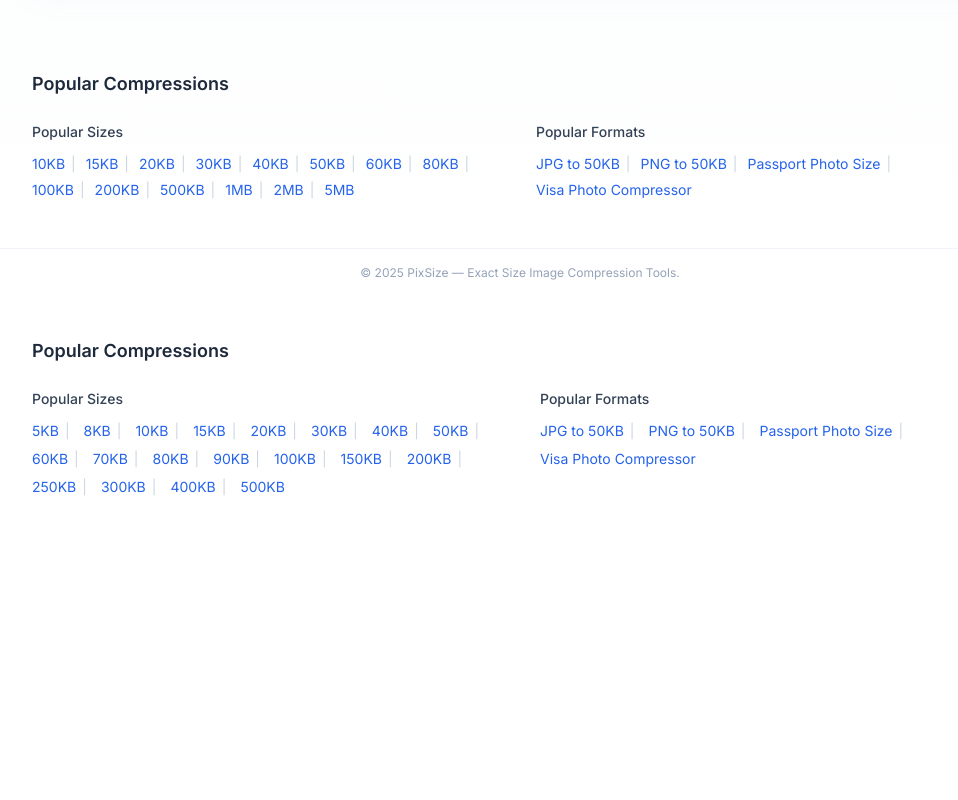
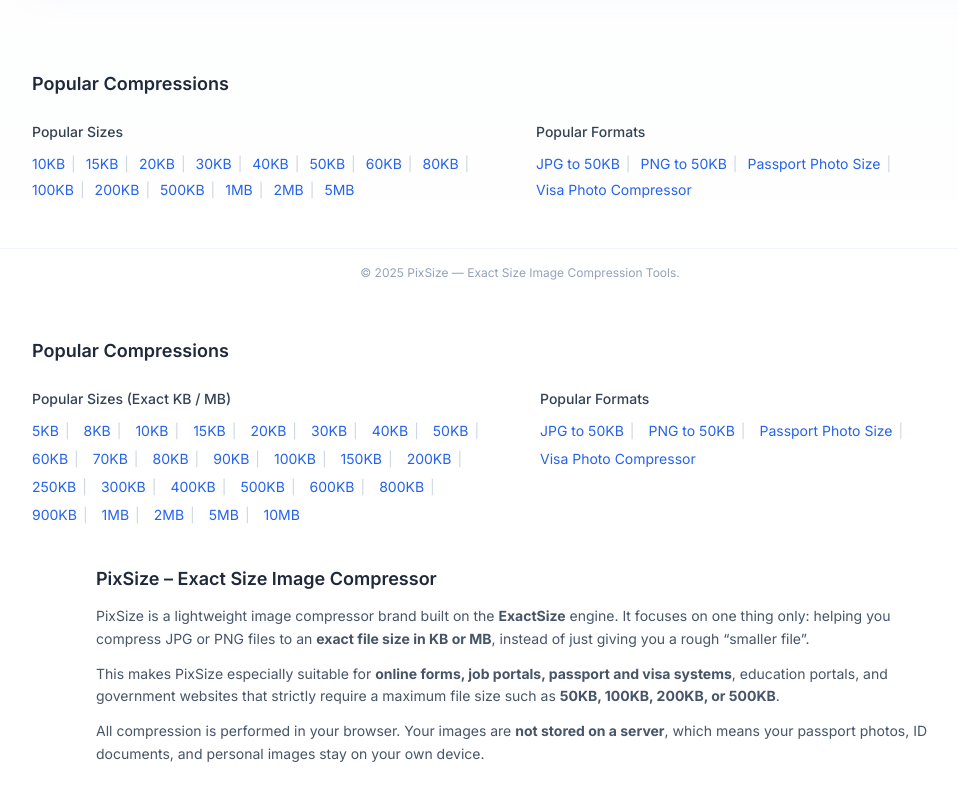
Before and after one commit to runpeng402/compression-picture, a Next.js app: page / in a window 1280 px wide. Shown: the part 806-1606 px from the top of the page, without its empty margins (120-1078 px from the left). Before the commit the page ends 1343 px from the top, so only its background shows below. Built offline with nearby package versions, Linux system fonts and the light colour scheme.

Commit message:
updata: the first page again three times

```diff
--- a/app/page.tsx
+++ b/app/page.tsx
@@ -1,7 +1,6 @@
 // app/page.tsx
 import { Metadata } from "next";
 import dynamic from "next/dynamic";
-import { SIZES_KB } from "@/lib/compressionSizes";
 
 const ImageCompressorTool = dynamic(
   () => import("@/components/ImageCompressorTool"),
@@ -12,21 +11,23 @@
 // 首页 SEO Metadata
 // -------------------------------
 export const metadata: Metadata = {
-  title: "Compress Image to Exact Size (KB or MB) – Free Online Image Compressor",
+  title:
+    "PixSize – Compress Images to Exact Size (KB or MB) | Exact Size Image Compressor",
   description:
-    "Free online image compression tool to reduce your JPG or PNG to an exact size in KB or MB. Perfect for forms, online submissions, passport photos, visa uploads, and email attachments.",
+    "PixSize is a lightweight online image compressor that lets you reduce JPG or PNG to an exact file size in KB or MB. Ideal for passports, visa photos, job portals, online forms, and email attachments.",
   alternates: {
     canonical: "https://compresstokb.com",
   },
   openGraph: {
-    title: "Compress Image to Exact Size – Free JPG/PNG Compressor | ExactSize",
+    title:
+      "PixSize – Exact Size Image Compressor | Compress Images to Exact KB or MB",
     description:
-      "Reduce your image to an exact KB/MB size. 100% private. Fast and accurate online image compressor.",
+      "Compress your images to an exact size in KB or MB with PixSize, built on the ExactSize engine. 100% browser-based, fast, and private.",
     url: "https://compresstokb.com",
     type: "website",
     images: [
       {
-        url: "https://compresstokb.com/api/og?title=ExactSize&subtitle=Free+Image+Compressor&size=Online+Tool",
+        url: "https://compresstokb.com/api/og?title=PixSize&subtitle=Exact+Size+Image+Compressor&size=Online+Tool",
         width: 1200,
         height: 630,
       },
@@ -35,15 +36,36 @@
 };
 
 // -------------------------------
-// 自动生成紧凑的内链列表
+// Popular 链接（含 10MB）
 // -------------------------------
-const POPULAR_SIZES = SIZES_KB.filter((n) => n <= 500).slice(0, 20); // 取前 20 个
-
-const POPULAR_SIZE_LINKS = POPULAR_SIZES.map((size) => ({
-  label: `${size}KB`,
-  href: `/compress-to-${size}kb`,
-  title: `Compress image to ${size}KB`,
-}));
+const POPULAR_SIZE_LINKS = [
+  { label: "5KB", href: "/compress-to-5kb" },
+  { label: "8KB", href: "/compress-to-8kb" },
+  { label: "10KB", href: "/compress-to-10kb" },
+  { label: "15KB", href: "/compress-to-15kb" },
+  { label: "20KB", href: "/compress-to-20kb" },
+  { label: "30KB", href: "/compress-to-30kb" },
+  { label: "40KB", href: "/compress-to-40kb" },
+  { label: "50KB", href: "/compress-to-50kb" },
+  { label: "60KB", href: "/compress-to-60kb" },
+  { label: "70KB", href: "/compress-to-70kb" },
+  { label: "80KB", href: "/compress-to-80kb" },
+  { label: "90KB", href: "/compress-to-90kb" },
+  { label: "100KB", href: "/compress-to-100kb" },
+  { label: "150KB", href: "/compress-to-150kb" },
+  { label: "200KB", href: "/compress-to-200kb" },
+  { label: "250KB", href: "/compress-to-250kb" },
+  { label: "300KB", href: "/compress-to-300kb" },
+  { label: "400KB", href: "/compress-to-400kb" },
+  { label: "500KB", href: "/compress-to-500kb" },
+  { label: "600KB", href: "/compress-to-600kb" },
+  { label: "800KB", href: "/compress-to-800kb" },
+  { label: "900KB", href: "/compress-to-900kb" },
+  { label: "1MB", href: "/compress-to-1mb" },
+  { label: "2MB", href: "/compress-to-2mb" },
+  { label: "5MB", href: "/compress-to-5mb" },
+  { label: "10MB", href: "/compress-to-10mb" },
+];
 
 const FORMATS = [
   { label: "JPG to 50KB", href: "/jpg-to-50kb" },
@@ -59,7 +81,7 @@
   const jsonLd = {
     "@context": "https://schema.org",
     "@type": "WebSite",
-    name: "ExactSize Image Compressor",
+    name: "PixSize – Exact Size Image Compressor",
     url: "https://compresstokb.com",
     potentialAction: {
       "@type": "SearchAction",
@@ -77,9 +99,9 @@
       />
 
       {/* 主工具组件 */}
-      <ImageCompressorTool titleOverride="Compress Image to Exact Size" />
+      <ImageCompressorTool titleOverride="Compress Images to Exact Size" />
 
-      {/* 内链区块（增强 SEO） */}
+      {/* ✅ 只保留这一套 Popular 区块（含 10MB） */}
       <section className="max-w-5xl mx-auto w-full px-4 sm:px-6 py-10">
         <h2 className="text-lg font-semibold text-slate-800 mb-6">
           Popular Compressions
@@ -89,7 +111,7 @@
           {/* Popular Sizes */}
           <div>
             <h3 className="text-sm font-medium text-slate-700 mb-3">
-              Popular Sizes
+              Popular Sizes (Exact KB / MB)
             </h3>
 
             <div className="flex flex-wrap items-center gap-x-2 gap-y-2 text-sm">
@@ -97,7 +119,7 @@
                 <span key={item.href} className="inline-flex items-center">
                   <a
                     href={item.href}
-                    title={item.title}
+                    title={`Compress image to ${item.label}`}
                     className="text-blue-600 hover:text-blue-800 hover:underline"
                   >
                     {item.label}
@@ -135,6 +157,31 @@
           </div>
         </div>
       </section>
+
+      {/* PixSize 品牌介绍（保留 ExactSize 关键词） */}
+      <section className="max-w-4xl mx-auto w-full px-4 sm:px-6 pb-12">
+        <h2 className="text-lg font-semibold text-slate-800 mb-3">
+          PixSize – Exact Size Image Compressor
+        </h2>
+        <p className="text-sm text-slate-600 leading-relaxed mb-3">
+          PixSize is a lightweight image compressor brand built on the{" "}
+          <strong>ExactSize</strong> engine. It focuses on one thing only:
+          helping you compress JPG or PNG files to an{" "}
+          <strong>exact file size in KB or MB</strong>, instead of just giving
+          you a rough “smaller file”.
+        </p>
+        <p className="text-sm text-slate-600 leading-relaxed mb-3">
+          This makes PixSize especially suitable for{" "}
+          <strong>online forms, job portals, passport and visa systems</strong>,
+          education portals, and government websites that strictly require a
+          maximum file size such as <strong>50KB, 100KB, 200KB, or 500KB</strong>.
+        </p>
+        <p className="text-sm text-slate-600 leading-relaxed">
+          All compression is performed in your browser. Your images are{" "}
+          <strong>not stored on a server</strong>, which means your passport
+          photos, ID documents, and personal images stay on your own device.
+        </p>
+      </section>
     </>
   );
 }
```
